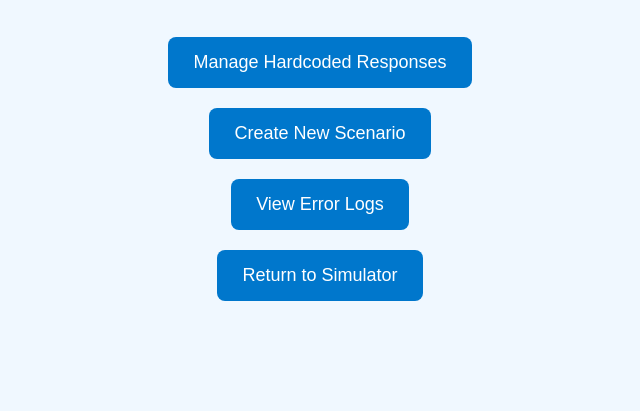
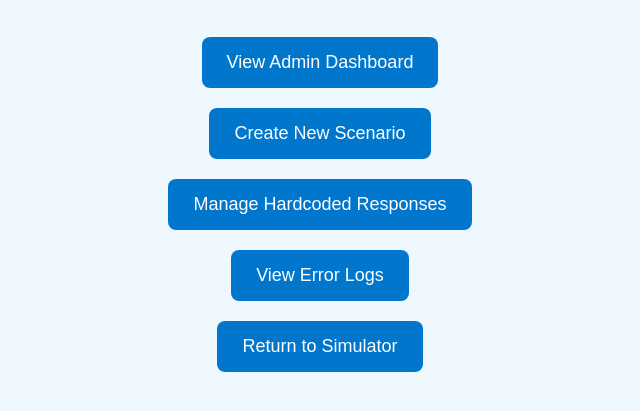
Before and after one commit to EMSCodeSim/version3, a website: page admin_home.html in a window 1280 px wide. Shown: the part 109-520 px from the top of the page, without its empty margins (320-960 px from the left). Drawn offline with Linux system fonts and the light colour scheme.

Commit message:
Update admin_home.html

```diff
--- a/admin_home.html
+++ b/admin_home.html
@@ -27,12 +27,10 @@
 
 <h1>EMS Simulator Admin Home</h1>
 
+<a href="admin_dashboard.html" class="admin-link">View Admin Dashboard</a><br>
+<a href="create_scenario.html" class="admin-link">Create New Scenario</a><br>
 <a href="hardcode_manager.html" class="admin-link">Manage Hardcoded Responses</a><br>
-
-<a href="create_scenario.html" class="admin-link">Create New Scenario</a><br>
-
 <a href="admin_errors.html" class="admin-link">View Error Logs</a><br>
-
 <a href="index.html" class="admin-link">Return to Simulator</a>
 
 </body>
```
